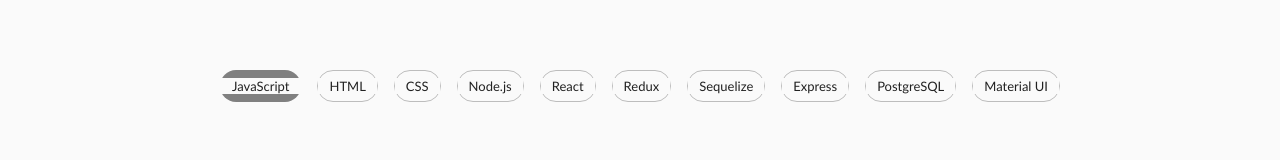
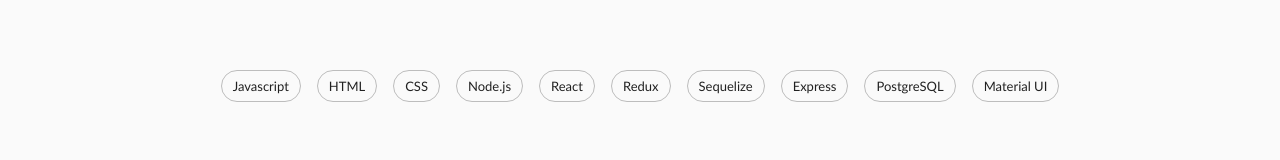
Before and after one commit to shoshana-levitt/PortfolioWebsite, a React app: page / in a window 1280 px wide. Shown: the part 2258-2418 px from the top of the page. Built offline with nearby package versions, Linux system fonts and the light colour scheme.

Commit message:
fixed css bg color

```diff
--- a/public/style.css
+++ b/public/style.css
@@ -3,5 +3,8 @@
   padding: 0;
   box-sizing: border-box;
   font-family: "Gill Sans", "Gill Sans MT", Calibri, "Trebuchet MS", sans-serif;
+}
+
+body {
   background-color: #fafafa;
 }
--- a/src/components/Contact.js
+++ b/src/components/Contact.js
@@ -48,8 +48,8 @@
               <Button
                 startIcon={<Mail />}
                 href="mailto:shoshana.levitt@gmail.com"
-                color="secondary"
-                variant="outlined"
+                color="grey"
+                variant="contained"
                 disableRipple
                 sx={{
                   m: 1,
--- a/src/components/Skills.js
+++ b/src/components/Skills.js
@@ -60,11 +60,7 @@
                 candy canes marshmallow icing.
               </Typography>
               <Stack direction="row" spacing={2}>
-                <Chip
-                  label="JavaScript"
-                  variant="contained"
-                  style={{ backgroundColor: "grey" }}
-                />
+                <Chip label="Javascript" variant="outlined" />
                 <Chip label="HTML" variant="outlined" />
                 <Chip label="CSS" variant="outlined" />
                 <Chip label="Node.js" variant="outlined" />
```
